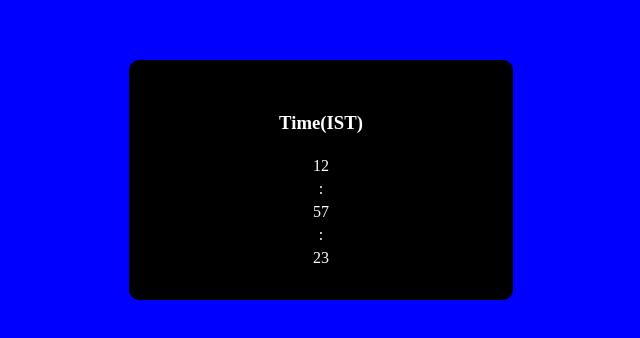
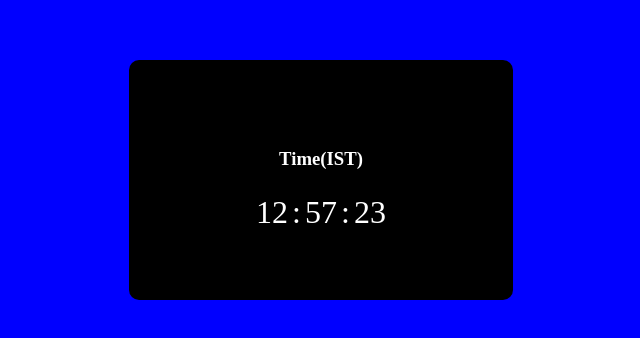
Before and after one commit to ravikant333/Clock, a plain HTML site: page index.html in a window 1280 px wide. Shown: the part 220-558 px from the top of the page, without its empty margins (319-959 px from the left). Drawn offline with Linux system fonts and the light colour scheme.

Commit message:
Update index.html

```diff
--- a/index.html
+++ b/index.html
@@ -1,15 +1,15 @@
 <!DOCTYPE html>
 <html>
   <head>
- <link rel="stylesheet" href="clockstyle.css">
- <meta name="viewport" content="width=device-width, initial-scale=1.0">
+    <link rel="stylesheet" href="clockstyle.css" />
+    <meta name="viewport" content="width=device-width, initial-scale=1.0" />
     <script src="clock.js" defer></script>
     <title>Clock</title>
   </head>
   <body>
-
     <div class="box">
       <h3>Time(IST)</h3>
+      <div class="timer">
         <span id="hrs">00</span>
         <span>:</span>
 
@@ -18,7 +18,6 @@
 
         <span id="sec">00</span>
       </div>
-
-
+    </div>
   </body>
 </html>
```
Lines whose indentation alone changed are shown as unchanged.
